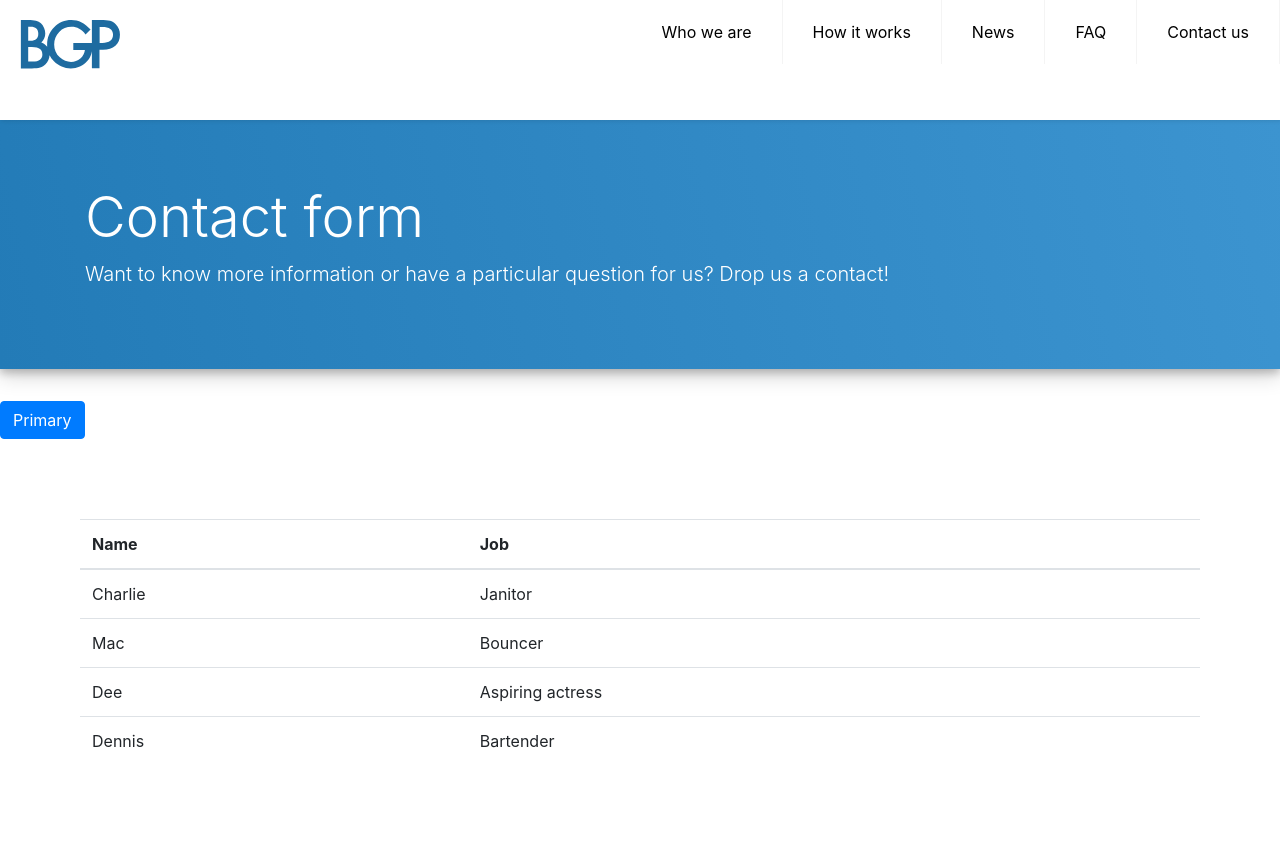
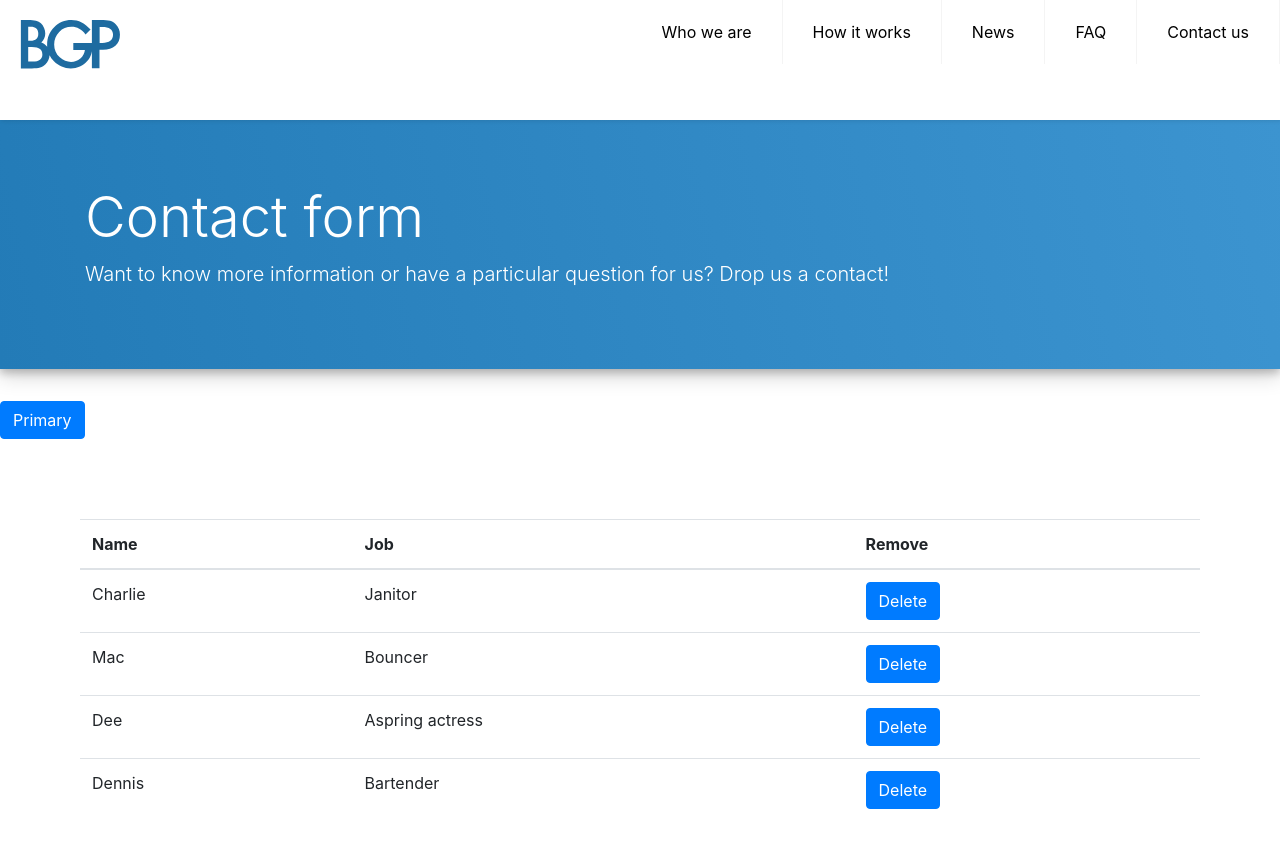
Before and after one commit to kwokcheong/React-practice, a React (Create React App) app in the folder myfirstreact/: page / in a window 1280 px wide. Shown: the top 848 px of the page. Built offline with nearby package versions, Linux system fonts and the light colour scheme.

Commit message:
Learning props and state, add function to add.js

```diff
--- a/myfirstreact/src/App.js
+++ b/myfirstreact/src/App.js
@@ -1,10 +1,50 @@
 import React, {Component} from 'react';
 import Table from './table';
+
+
+
 
 //This is a Class Component
 
 class App extends Component {
+
+
+
+  state = {
+    characters: [
+      {
+        name: 'Charlie',
+        job: 'Janitor',
+      },
+      {
+        name: 'Mac',
+        job: 'Bouncer',
+      },
+      {
+        name: 'Dee',
+        job: 'Aspring actress',
+      },
+      {
+        name: 'Dennis',
+        job: 'Bartender',
+      },
+    ],
+
+  }
+
+  removeCharacter = (index) => {
+    const { characters } = this.state
+    this.setState({
+      characters: characters.filter((character, i)=>{
+        return i !== index
+      })
+    })
+  }
+
   render(){
+
+    const {characters} = this.state
+
     return (
       <div className="App">
 
@@ -19,7 +59,7 @@ class App extends Component {
 
 
         <section>
-          <Table />
+          <Table characterData={characters} removeCharacter={this.removeCharacter} />
         </section>
 
       </div>
--- a/myfirstreact/src/table.js
+++ b/myfirstreact/src/table.js
@@ -6,44 +6,39 @@ const TableHeader = () => {
         <tr>
           <th>Name</th>
           <th>Job</th>
+          <th>Remove</th>
         </tr>
       </thead>
     )
   }
 
-  const TableBody = () => {
+  const TableBody = (props) => {
+    const rows = props.characterData.map((row,index) => {
+        return (
+            <tr key={index}>
+                <td> {row.name}</td>
+                <td>{row.job}</td>
+                <td>
+                <button class="btn btn-primary" onClick={() => props.removeCharacter(index)}>Delete</button>
+                </td>
+            </tr>
+        )
+    })
+    return <tbody>{rows}</tbody>
+  }
+
+  const Table = (props) => {
+    const { characterData, removeCharacter } = props
+
     return (
-      <tbody>
-        <tr>
-          <td>Charlie</td>
-          <td>Janitor</td>
-        </tr>
-        <tr>
-          <td>Mac</td>
-          <td>Bouncer</td>
-        </tr>
-        <tr>
-          <td>Dee</td>
-          <td>Aspiring actress</td>
-        </tr>
-        <tr>
-          <td>Dennis</td>
-          <td>Bartender</td>
-        </tr>
-      </tbody>
+      <table className="table table-hover">
+        <TableHeader />
+        <TableBody
+          characterData={characterData}
+          removeCharacter={removeCharacter}
+        />
+      </table>
     )
   }
 
-
-class Table extends Component{
-    render(){
-        return(
-            <table className="table table-hover">
-                <TableHeader />
-                <TableBody />
-            </table>
-        )
-    }
-}
-
 export default Table;
```
